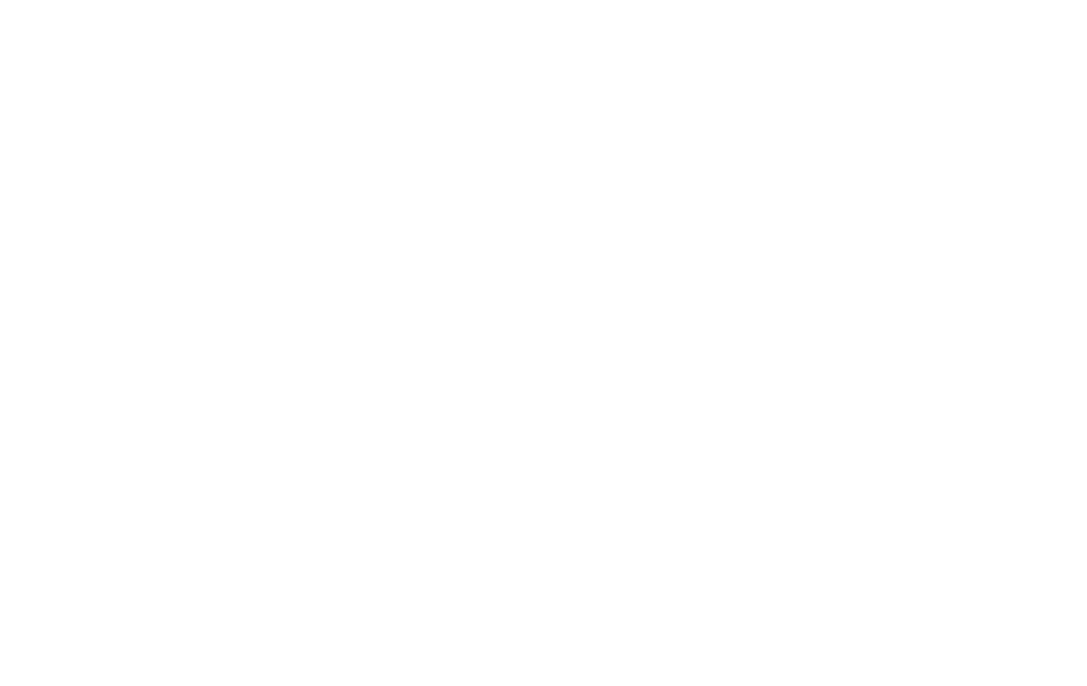
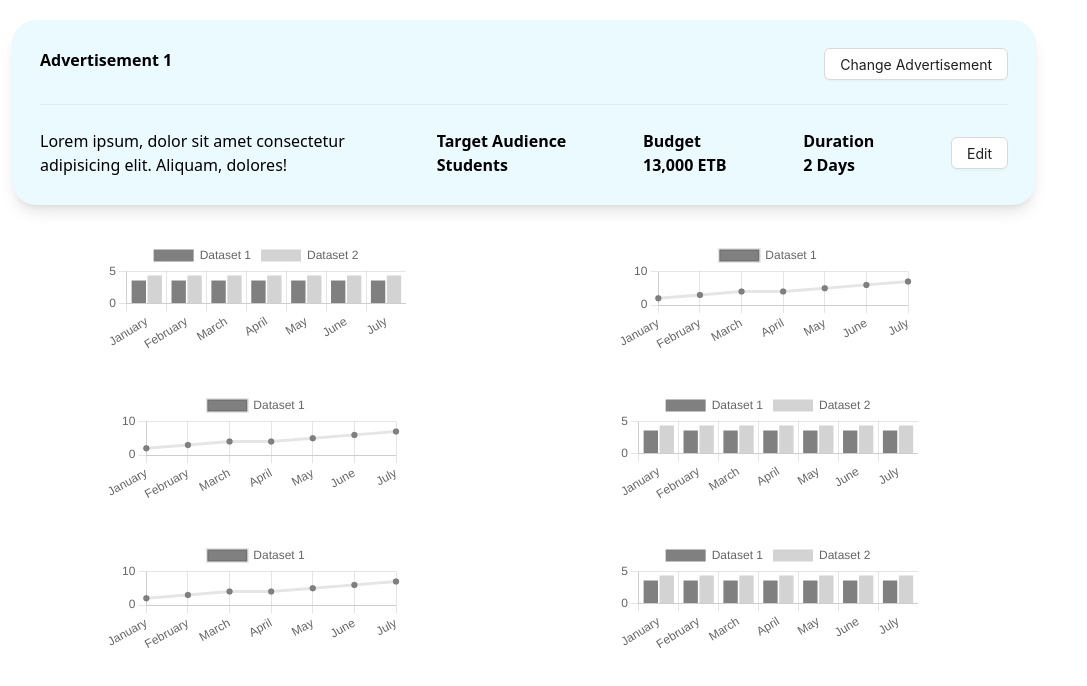
Before and after one commit to bereketassefa/antd, a React (Vite) app: page /report in a window 1280 px wide. Before the commit this address had no page. Shown: the top 686 px of the page, without its empty margins (0-1087 px from the left). Built offline with nearby package versions, Linux system fonts and the light colour scheme.

Commit message:
report page is added

```diff
--- a/src/App.jsx
+++ b/src/App.jsx
@@ -37,6 +37,7 @@ import ChatPage from "./Components/Chat/ChatPage";
 import OTPpage from "./Pages/Signupage/OTPpage";
 import AddItemsPage from "./Pages/AddProduct/AddItemsPage";
 import Advertisement from "./Pages/Advertisement/Advertisement";
+import Report from "./Pages/Advertisement/Report";
 // import HeroPage from "./Layouts/HeroPage";
 
 // import Message from "./Pages/Message/Message";
@@ -54,6 +55,7 @@ function App() {
           {/* Landing Route */}
 
           <Route path="/ad" element={<Advertisement />} />
+          <Route path="/report" element={<Report />} />
           <Route path="/" element={<LoginPage />} />
           <Route path="/create-password/:id" element={<CreatePssPage />} />
           <Route path="/ResetPss/:token" element={<ResetPssPage />} />
--- /dev/null
+++ b/src/Components/Chart/BarChart-report.jsx
@@ -0,0 +1,55 @@
+import React from "react";
+import {
+  Chart as ChartJS,
+  CategoryScale,
+  LinearScale,
+  BarElement,
+  Title,
+  Tooltip,
+  Legend,
+} from "chart.js";
+import { Bar } from "react-chartjs-2";
+
+ChartJS.register(
+  CategoryScale,
+  LinearScale,
+  BarElement,
+  Title,
+  Tooltip,
+  Legend
+);
+
+export const options = {
+  responsive: true,
+  plugins: {
+    // legend: {
+    //   position: 'top' as const,
+    // },
+    title: {
+      display: true,
+      text: "",
+    },
+  },
+};
+
+const labels = ["January", "February", "March", "April", "May", "June", "July"];
+
+export const data = {
+  labels,
+  datasets: [
+    {
+      label: "Dataset 1",
+      data: labels.map(() => 3.58),
+      backgroundColor: "gray",
+    },
+    {
+      label: "Dataset 2",
+      data: labels.map(() => 4.38),
+      backgroundColor: "lightgray",
+    },
+  ],
+};
+
+export function BarChartReport() {
+  return <Bar className="w-1/2" options={options} data={data} />;
+}
--- /dev/null
+++ b/src/Components/Chart/LineChart.jsx
@@ -0,0 +1,54 @@
+import React from "react";
+
+import {
+  Chart as ChartJS,
+  CategoryScale,
+  LinearScale,
+  BarElement,
+  Title,
+  Tooltip,
+  Legend,
+} from "chart.js";
+import { Line } from "react-chartjs-2";
+
+ChartJS.register(
+  CategoryScale,
+  LinearScale,
+  BarElement,
+  Title,
+  Tooltip,
+  Legend
+);
+
+export const options = {
+  responsive: true,
+  plugins: {
+    // legend: {
+    //   position: 'top' as const,
+    // },
+    title: {
+      display: true,
+      text: "",
+    },
+  },
+};
+
+const labels = ["January", "February", "March", "April", "May", "June", "July"];
+const labeldata = [2, 3, 4, 4, 5, 6, 7];
+
+export const data = {
+  labels,
+  datasets: [
+    {
+      label: "Dataset 1",
+      data: labeldata,
+      backgroundColor: "gray",
+    },
+  ],
+};
+
+function LineChart() {
+  return <Line className="w-1/2" options={options} data={data} />;
+}
+
+export default LineChart;
--- a/src/Pages/Advertisement/Advertisement.jsx
+++ b/src/Pages/Advertisement/Advertisement.jsx
@@ -56,6 +56,7 @@ function Advertisement() {
       },
     ],
   });
+
   return (
     <div>
       <div className="flex flex-row space-x-4 content-center">
--- /dev/null
+++ b/src/Pages/Advertisement/Report.jsx
@@ -0,0 +1,66 @@
+import { Button, Divider } from "antd";
+import React from "react";
+import { BarChart } from "../../Components/Chart/BarChart";
+import { BarChartReport } from "../../Components/Chart/BarChart-report";
+import LineChart from "../../Components/Chart/LineChart";
+
+function Report() {
+  return (
+    <div>
+      <div className="bg-[#ebfaff] p-7 rounded-3xl shadow-lg mt-5 mx-3 max-w-5xl">
+        <div className="flex flex-row justify-between">
+          <p className="font-bold">Advertisement 1</p>
+          <Button>Change Advertisement</Button>
+        </div>
+        <Divider />
+        <div className="flex flex-row justify-between items-center ">
+          <p className="max-w-xs">
+            Lorem ipsum, dolor sit amet consectetur adipisicing elit. Aliquam,
+            dolores!
+          </p>
+          <div className="font-bold">
+            <p>Target Audience</p>
+            <p>Students</p>
+          </div>
+          <div className="font-bold">
+            <p>Budget</p>
+            <p>13,000 ETB</p>
+          </div>
+          <div className="font-bold">
+            <p>Duration</p>
+            <p>2 Days</p>
+          </div>
+          <Button>Edit</Button>
+        </div>
+      </div>
+      <div className="">
+        <div className="max-w-5xl flex flex-row justify-around">
+          <div className="">
+            <BarChartReport />
+          </div>
+          <div className="">
+            <LineChart />
+          </div>
+        </div>
+        <div className="max-w-5xl flex flex-row justify-around">
+          <div className="">
+            <LineChart />
+          </div>
+          <div className="">
+            <BarChartReport />
+          </div>
+        </div>
+        <div className="max-w-5xl flex flex-row justify-around">
+          <div className="">
+            <LineChart />
+          </div>
+          <div className="">
+            <BarChartReport />
+          </div>
+        </div>
+      </div>
+    </div>
+  );
+}
+
+export default Report;
```
